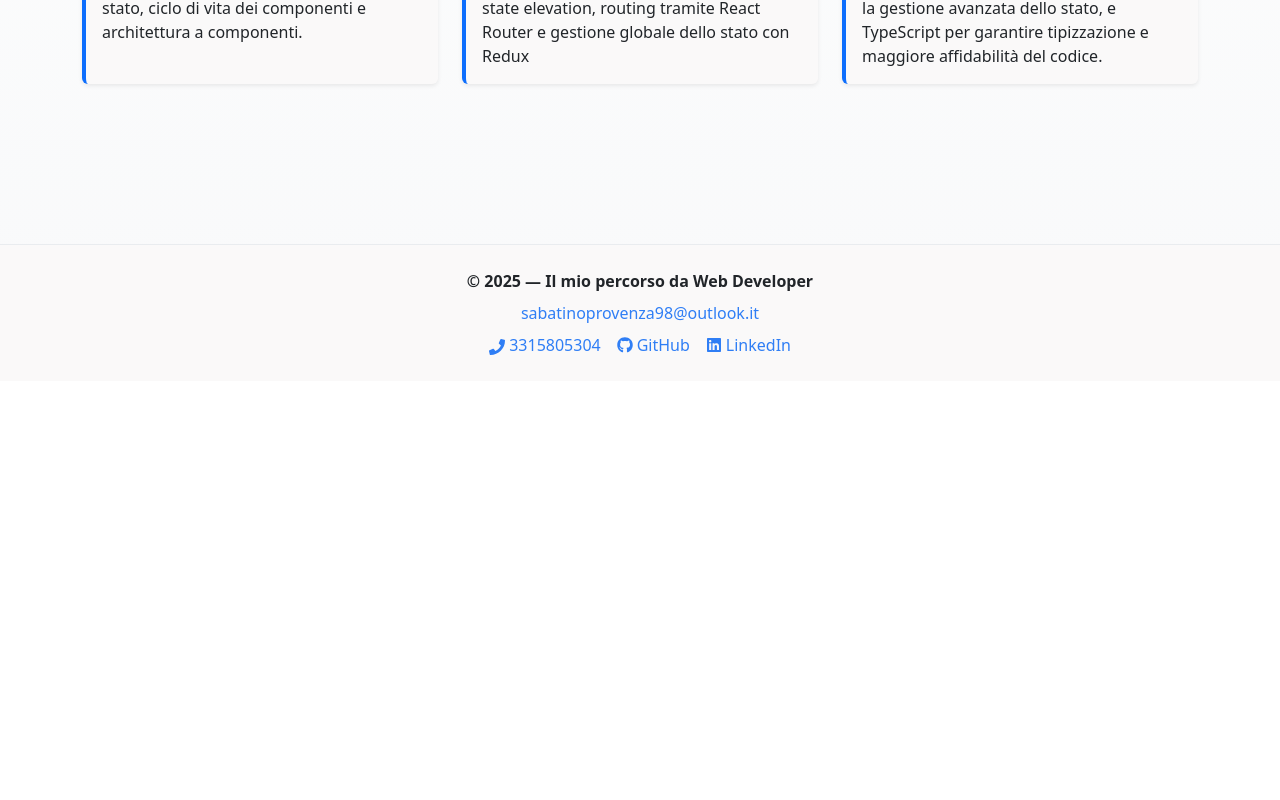
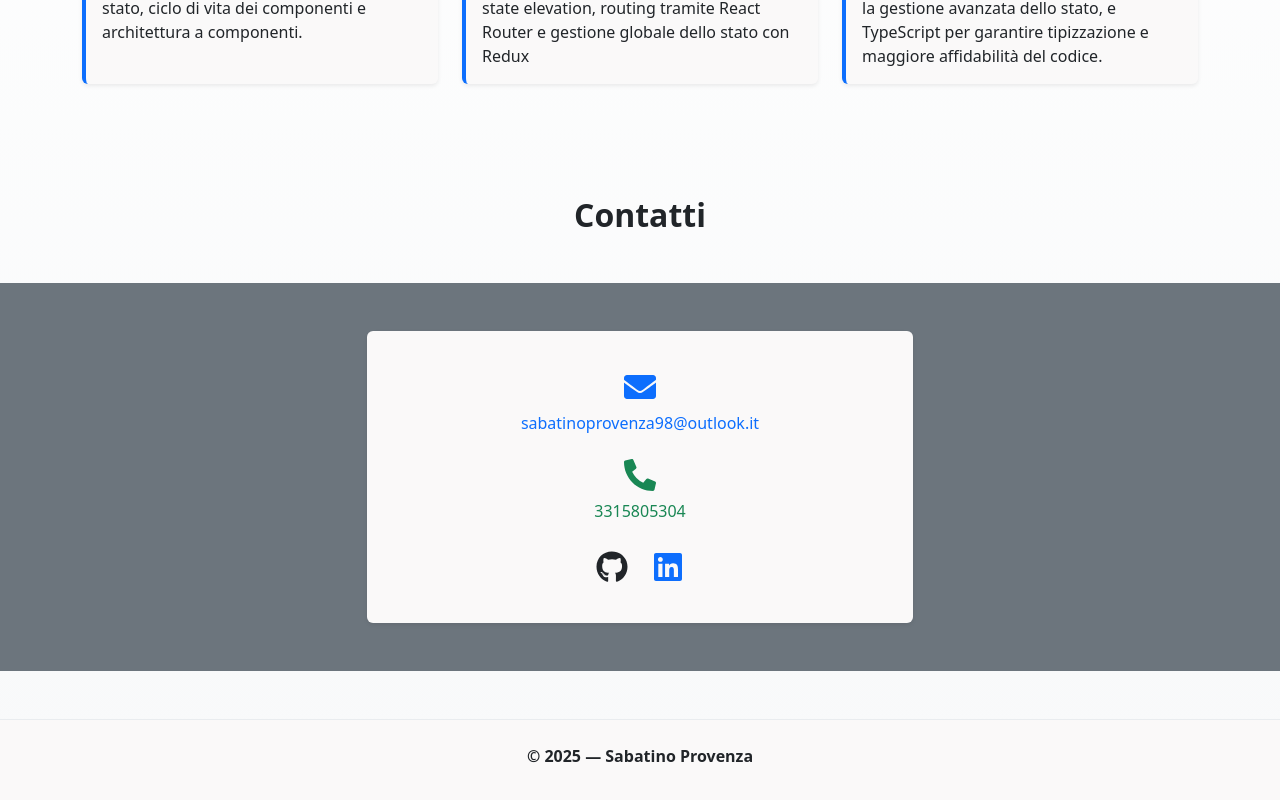
Before and after one commit to SabatinoProvenza/sito-portfolio, a React (Vite) app: page / in a window 1280 px wide. Shown: the part 1459-2259 px from the top of the page. Before the commit the page ends 1840 px from the top, so only its background shows below. Built offline with nearby package versions, Linux system fonts and the light colour scheme.

Commit message:
cuts contacts from footer and adds in the Contact section

```diff
--- a/src/App.jsx
+++ b/src/App.jsx
@@ -4,6 +4,7 @@ import AppNavbar from "./components/Navbar"
 import Hero from "./components/Hero"
 import Footer from "./components/Footer"
 import WorkInProgress from "./components/WorkInProgress"
+import Contacts from "./components/Contacts"
 
 function App() {
   return (
@@ -12,6 +13,7 @@ function App() {
       <WorkInProgress />
       <Hero />
       <Timeline />
+      <Contacts />
       <Footer />
     </>
   )
--- /dev/null
+++ b/src/components/Contacts.jsx
@@ -0,0 +1,65 @@
+import { Container, Row, Col, Card, Button } from "react-bootstrap"
+import { FaEnvelope, FaGithub, FaLinkedin, FaPhoneAlt } from "react-icons/fa"
+
+export default function Contatti() {
+  return (
+    <>
+      <h2 className="text-center fw-bold mb-5">Contatti</h2>
+      <section id="contatti" className="py-5 bg-secondary">
+        <Container>
+          <Row className="justify-content-center">
+            <Col md={6}>
+              <Card className="contact-card shadow-sm border-0 text-center p-4">
+                <Card.Body>
+                  <div className="mb-4">
+                    <FaEnvelope size={32} className="text-primary mb-2" />
+                    <p className="mb-0">
+                      <a
+                        href="mailto:sabatinoprovenza98@outlook.it"
+                        className="text-decoration-none"
+                      >
+                        sabatinoprovenza98@outlook.it
+                      </a>
+                    </p>
+                  </div>
+
+                  <div className="mb-4">
+                    <FaPhoneAlt size={32} className="text-success mb-2" />
+                    <p className="mb-0">
+                      <a
+                        href="tel:+393315805304"
+                        className="text-decoration-none text-success"
+                      >
+                        3315805304
+                      </a>
+                    </p>
+                  </div>
+
+                  <div className="d-flex justify-content-center gap-4 ">
+                    <a
+                      href="https://github.com/SabatinoProvenza"
+                      target="_blank"
+                      rel="noreferrer"
+                      className="text-dark fs-4"
+                    >
+                      <FaGithub size={32} />
+                    </a>
+
+                    <a
+                      href="https://linkedin.com/in/sabatino-alessio-provenza-81803a366/"
+                      target="_blank"
+                      rel="noreferrer"
+                      className="text-primary fs-4"
+                    >
+                      <FaLinkedin size={32} />
+                    </a>
+                  </div>
+                </Card.Body>
+              </Card>
+            </Col>
+          </Row>
+        </Container>
+      </section>
+    </>
+  )
+}
--- a/src/components/Footer.jsx
+++ b/src/components/Footer.jsx
@@ -4,47 +4,9 @@ export default function Footer() {
   const year = new Date().getFullYear()
 
   return (
-    <footer className="footer mt-5" id="contatti">
+    <footer className="footer mt-5">
       <Container className="py-4 text-center">
-        <p className="mb-2 fw-semibold">
-          © {year} — Il mio percorso da Web Developer
-        </p>
-
-        <div className="mb-2">
-          <a
-            href="mailto:sabatinoprovenza98@outlook.it"
-            className="footer-link"
-          >
-            sabatinoprovenza98@outlook.it
-          </a>
-        </div>
-
-        <div className="d-flex justify-content-center gap-3">
-          <a href="tel:+393315805304" className="footer-link ">
-            <FaPhone />
-            <span> 3315805304</span>
-          </a>
-
-          <a
-            href="https://github.com/SabatinoProvenza"
-            target="_blank"
-            rel="noopener noreferrer"
-            className="footer-link d-flex align-items-center gap-1"
-          >
-            <FaGithub />
-            <span>GitHub</span>
-          </a>
-
-          <a
-            href="https://linkedin.com/in/sabatino-alessio-provenza-81803a366/"
-            target="_blank"
-            rel="noopener noreferrer"
-            className="footer-link d-flex align-items-center gap-1"
-          >
-            <FaLinkedin />
-            <span>LinkedIn</span>
-          </a>
-        </div>
+        <p className="mb-2 fw-semibold">© {year} — Sabatino Provenza</p>
       </Container>
     </footer>
   )
--- a/src/styles/main.css
+++ b/src/styles/main.css
@@ -65,15 +65,13 @@ body {
   }
 }
 
+.contact-card {
+  background-color: rgb(250, 249, 249);
+}
+
 .footer {
   background-color: rgb(250, 249, 249);
   border-top: 1px solid #e9ecef;
-}
-
-.footer-link {
-  color: #2f7ef5;
-  text-decoration: none;
-  font-weight: 500;
 }
 
 html {
```
